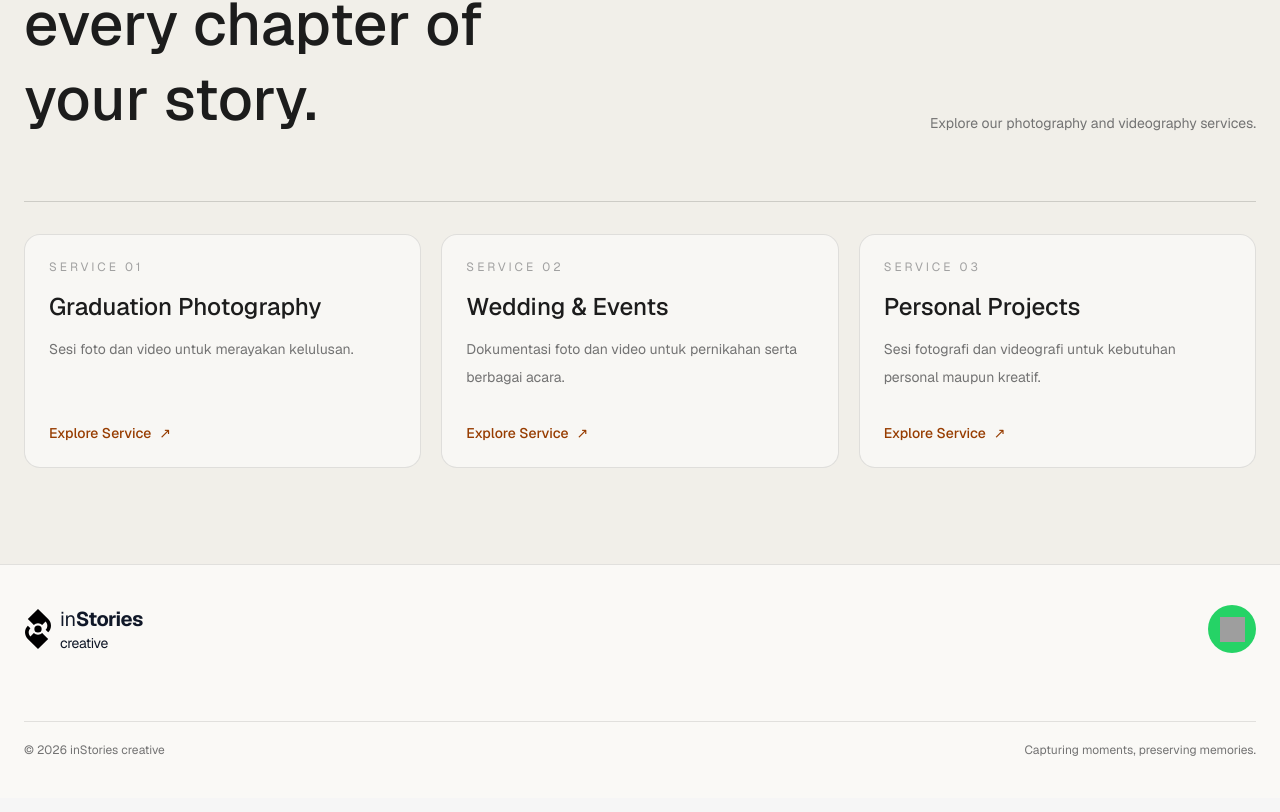
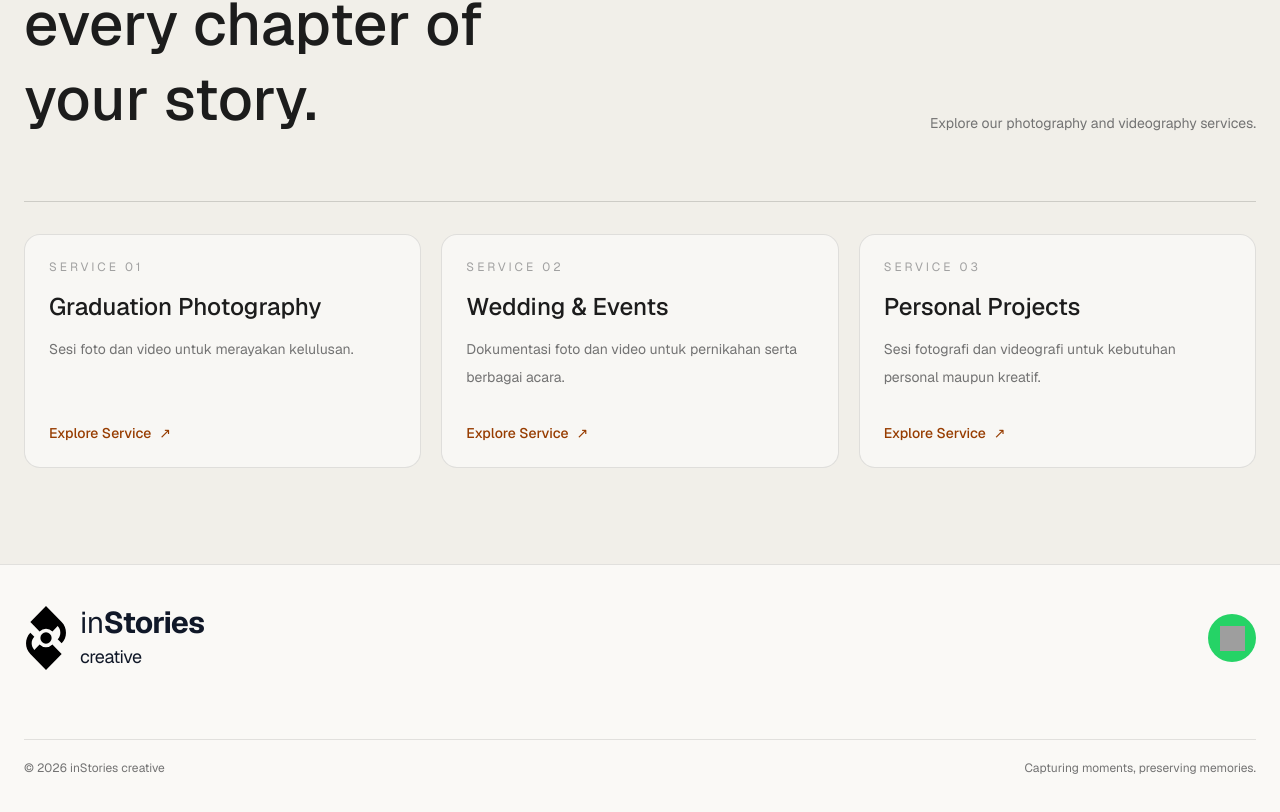
Before and after one commit to abazic/Pilihin-App, a Next.js app: page / in a window 1280 px wide. Shown: the part 1578-2390 px from the top of the page. Built offline with nearby package versions, Linux system fonts and the light colour scheme; no server answers; the database is empty; grey boxes are pictures that could not be loaded; a web font is replaced by a local one.

Commit message:
Increase contact footer brand logo and wordmark size

```diff
--- a/app/page.tsx
+++ b/app/page.tsx
@@ -217,15 +217,15 @@ const whatsappContactUrl = `${whatsappUrl}?text=${whatsappMessage}`;
 <footer id="contact" className="border-t border-black/10 px-6 py-10 dark:border-white/10">
   <div className="mx-auto max-w-7xl">
     <div className="flex items-center justify-between gap-6">
-      <Link href="/" className="flex w-fit shrink-0 items-center gap-2 leading-tight">
+      <Link href="/" className="flex w-fit shrink-0 items-center gap-3 leading-none">
         <img
           src="/instories.svg"
           alt="Logo inStories creative"
-          className="h-10 w-7 shrink-0 object-contain transition-[filter] duration-200 dark:invert"
+          className="h-14 w-10 shrink-0 object-contain transition-[filter] duration-200 dark:invert sm:h-16 sm:w-11"
         />
-        <span className="flex flex-col">
-          <span className="font-raleway text-xl tracking-tight text-gray-900 dark:text-white">in<span className="font-bold">Stories</span></span>
-          <span className="font-raleway text-sm tracking-tight text-gray-900 dark:text-white">creative</span>
+        <span className="flex flex-col gap-0.5">
+          <span className="font-raleway text-2xl tracking-tight text-gray-900 dark:text-white sm:text-3xl">in<span className="font-bold">Stories</span></span>
+          <span className="font-raleway text-base tracking-tight text-gray-900 dark:text-white sm:text-lg">creative</span>
         </span>
       </Link>
 
```
